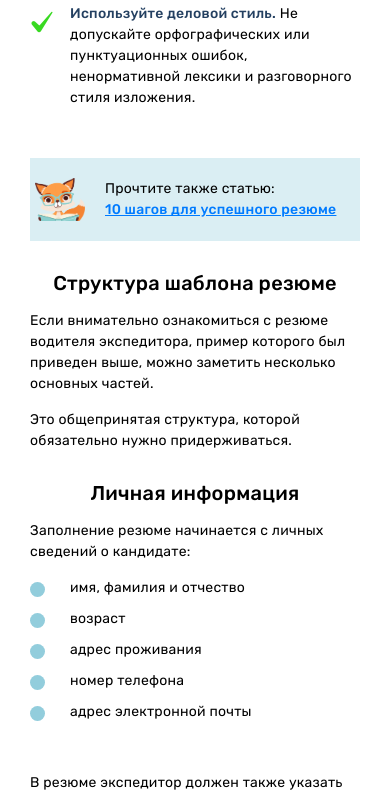
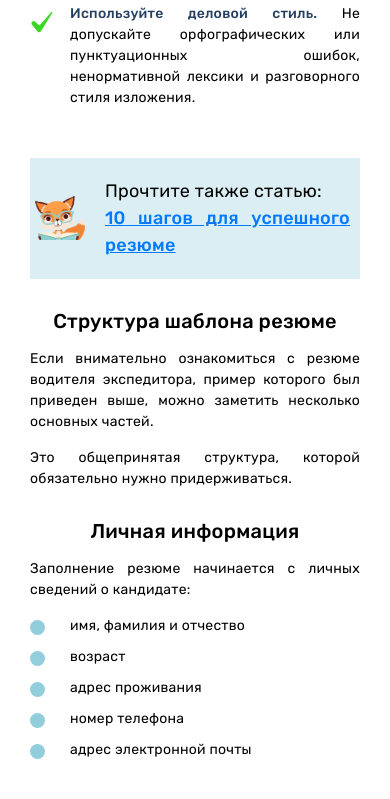
Before and after one commit to iPhone-cell/resume-online, a plain HTML site: page resume.html in a window 390 px wide. Shown: the part 2573-3372 px from the top of the page. Drawn offline with Linux system fonts and the light colour scheme.

Commit message:
Add files via upload

```diff
--- a/css/main.css
+++ b/css/main.css
@@ -1969,6 +1969,7 @@ p {
 article {
 	background: #EBF0F4;
 	font-size: 20px;
+	text-align: justify;
 }
 article > .container {
 	background: #fff;
@@ -2083,6 +2084,7 @@ article li a {
 }
 .additional-reading span {
 	display: inline-block;
+	font-size: 18px;
 }
 .additional-reading img {
 	width: 100px;
@@ -2124,6 +2126,7 @@ article li a {
 	height: 15px;
 	background-color: #92cddc;
 	border-radius: 50px;
+	margin-right: 5px;
 }
 .table-wrap {
 	padding:50px;
@@ -2193,9 +2196,6 @@ article li a {
 	.additional-reading img {
 		width: 50px;
 	}
-	.additional-reading span  {
-		font-size: 14px;
-	}
 }
 @media (max-width: 767px) {
 	article .resume-example__btn {
@@ -2225,7 +2225,7 @@ article li a {
 	}
 	.additional-reading {
 		padding-left: 5px;
-		padding-right: 0;
+		padding-right: 10px;
 	}
 	.additional-reading img {
 		width: 50px;
@@ -2254,6 +2254,9 @@ article li a {
 		flex-wrap: wrap;
 		padding-left: 20px;
 	}
+	.additional-reading span {
+		font-size: 14px;
+	}
 	.additional-reading  img {
 		margin-bottom: 10px;
 	}
```
